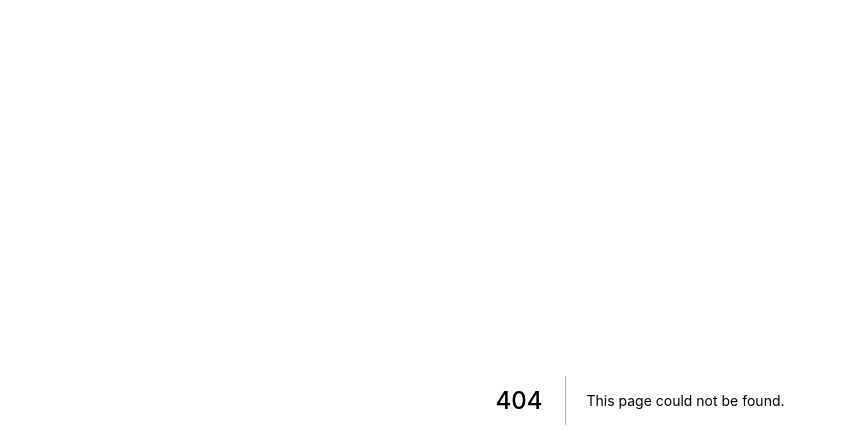
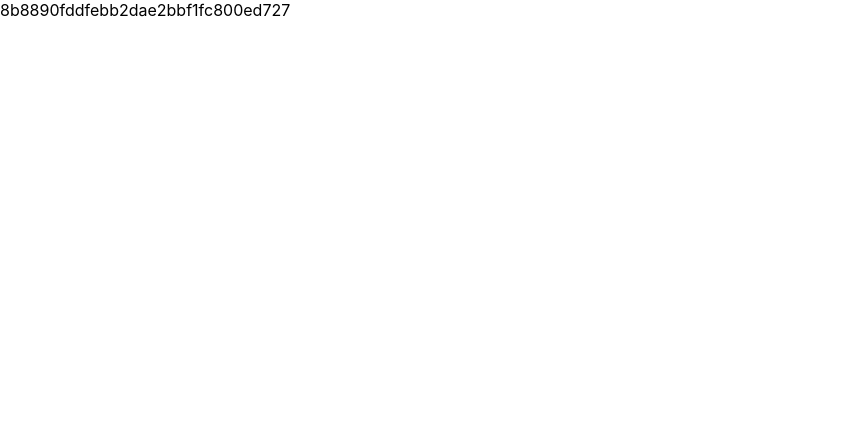
Before and after one commit to proabiral/vercel-app, a Next.js app: page /234rwesdr234retgfdgsfads in a window 1280 px wide. Before the commit this address had no page. Shown: the top 448 px of the page, without its empty margins (0-846 px from the left). Built offline with nearby package versions, Linux system fonts and the light colour scheme.

Commit message:
Create 234rwesdr234retgfdgsfads.js

```diff
--- /dev/null
+++ b/pages/234rwesdr234retgfdgsfads.js
@@ -0,0 +1,9 @@
+import Head from 'next/head'
+import Image from 'next/image'
+import styles from '../styles/Home.module.css'
+
+export default function Home() {
+  return (
+   "8b8890fddfebb2dae2bbf1fc800ed727"
+  )
+}
```
